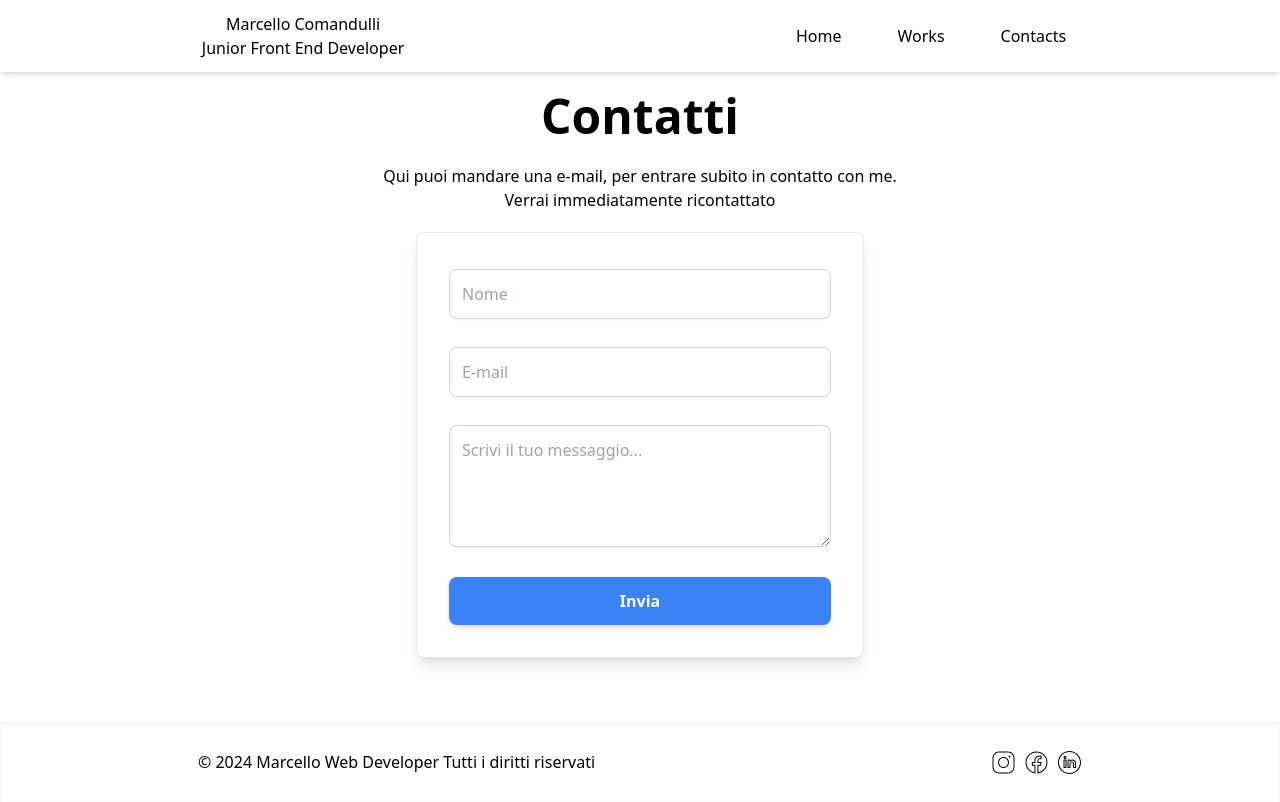
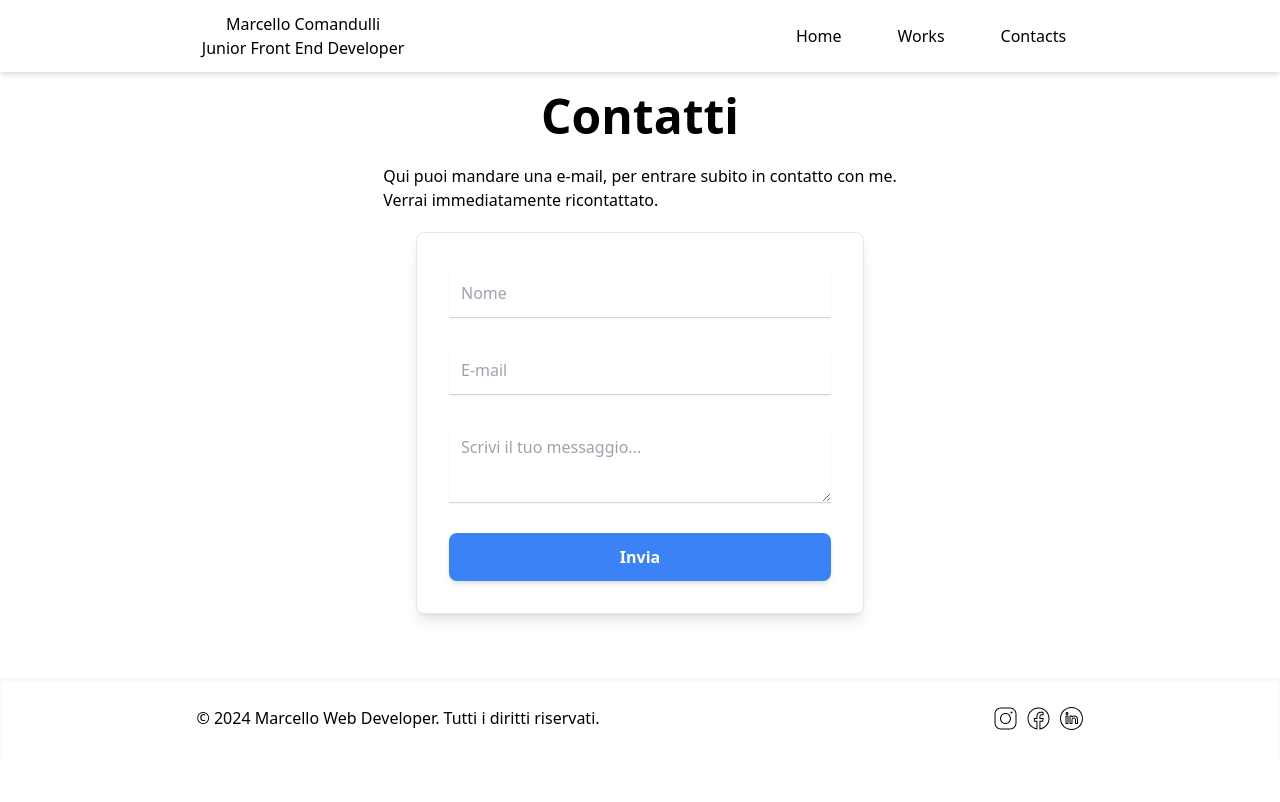
Before and after one commit to marcellocomandulli/portfolio, a React (Vite) app: page /contacts in a window 1280 px wide. Built offline with nearby package versions, Linux system fonts and the light colour scheme.

Commit message:
fixed layout

```diff
--- a/src/App.tsx
+++ b/src/App.tsx
@@ -16,7 +16,7 @@ export default function App() {
 
         <Navbar />
 
-        <div className="flex flex-col items-center px-7 md:flex-row md:mb-20 md:px-20">
+        <div className="flex flex-col items-center px-7 md:flex-row md:mx-16 md:mb-20 md:justify-around ">
           <div>
             <h1 className="text-5xl">Marcello Comandulli</h1>
             <TextRotator />
--- a/src/components/Footer.tsx
+++ b/src/components/Footer.tsx
@@ -5,7 +5,7 @@ export default function Footer() {
         <div className="h-20 w-full shadow-inner flex justify-around items-center ">
           <div>
             <h4>
-              &copy; 2024 Marcello Web Developer <br className="md:hidden" />Tutti i diritti riservati
+              &copy; 2024 Marcello Web Developer. <br className="md:hidden" />Tutti i diritti riservati.
             </h4>
           </div>
 
--- a/src/components/ProjectSlider.tsx
+++ b/src/components/ProjectSlider.tsx
@@ -93,7 +93,7 @@ export default function ProjectSlider() {
         to={"/works"}
         className="self-end mb-3 mr-10 flex justify-center items-center "
       >
-        <button className="flex justify-center items-center bg-blue-500 px-6 py-1 rounded-lg hover:bg-blue-700 font-semibold">
+        <button className="flex justify-center items-center bg-blue-500 text-white w-36 py-3 rounded-lg hover:bg-blue-700 font-semibold">
           Vai ai lavori
           <svg
             xmlns="http://www.w3.org/2000/svg"
--- a/src/pages/contacts.tsx
+++ b/src/pages/contacts.tsx
@@ -96,9 +96,9 @@ export default function Contacts() {
         <h1 className="text-5xl font-semibold mb-6">
           Contatti
         </h1>
-        <h2 className="text-center">
+        <h2>
           Qui puoi mandare una e-mail, per entrare subito in contatto con me. <br />
-          Verrai immediatamente ricontattato
+          Verrai immediatamente ricontattato.
         </h2>
       </div>
 
@@ -112,7 +112,7 @@ export default function Contacts() {
                 name="name"
                 value={formData.name}
                 onChange={handleChange}
-                className={`mt-1 p-3 w-full border rounded-lg shadow-sm focus:outline-none ${
+                className={`mt-1 p-3 w-full border-b  shadow-sm focus:outline-none ${
                   errors.name
                     ? "border-red-500 focus:ring-red-500"
                     : "border-gray-300 focus:ring-blue-500"
@@ -131,7 +131,7 @@ export default function Contacts() {
                 name="email"
                 value={formData.email}
                 onChange={handleChange}
-                className={`mt-1 p-3 w-full border rounded-lg shadow-sm focus:outline-none ${
+                className={`mt-1 p-3 w-full border-b shadow-sm focus:outline-none ${
                   errors.email
                     ? "border-red-500 focus:ring-red-500"
                     : "border-gray-300 focus:ring-blue-500"
@@ -150,7 +150,7 @@ export default function Contacts() {
                 rows={4}
                 value={formData.message}
                 onChange={handleChange}
-                className="mt-1 p-3 w-full border border-gray-300 rounded-lg shadow-sm focus:outline-none focus:ring-2 focus:ring-blue-500"
+                className="mt-1 p-3 w-full h-20 overflow-y-auto border-b border-gray-300 shadow-sm focus:outline-none focus:ring-2 focus:ring-blue-500"
                 placeholder="Scrivi il tuo messaggio..."
               ></textarea>
             </div>
--- a/src/pages/works.tsx
+++ b/src/pages/works.tsx
@@ -164,7 +164,7 @@ export default function Works() {
               {activeProject === project.id && (
                 <div className="flex items-center justify-around mt-4">
                   <a href={project.gitURL}>
-                    <button className="flex justify-center items-center bg-blue-500 px-6 py-1 rounded-lg hover:bg-blue-700 font-semibold">
+                    <button className="flex justify-center items-center bg-blue-500 text-white w-28 py-2 rounded-lg hover:bg-blue-700 font-semibold">
                       GitHub
                       <svg
                         xmlns="http://www.w3.org/2000/svg"
@@ -172,7 +172,7 @@ export default function Works() {
                         viewBox="0 0 24 24"
                         strokeWidth="1.5"
                         stroke="currentColor"
-                        className="size-4"
+                        className="size-3"
                       >
                         <path
                           strokeLinecap="round"
@@ -183,7 +183,7 @@ export default function Works() {
                     </button>
                   </a>
                   <a href={project.siteURL}>
-                    <button className="flex justify-center items-center bg-blue-500 px-6 py-1 rounded-lg hover:bg-blue-700 font-semibold">
+                    <button className="flex justify-center items-center bg-blue-500 text-white w-28 py-2 rounded-lg hover:bg-blue-700 font-semibold">
                       Sito
                       <svg
                         xmlns="http://www.w3.org/2000/svg"
@@ -191,7 +191,7 @@ export default function Works() {
                         viewBox="0 0 24 24"
                         strokeWidth="1.5"
                         stroke="currentColor"
-                        className="size-4"
+                        className="size-3"
                       >
                         <path
                           strokeLinecap="round"
```
Also changed, not shown: tailwind.config.js (line endings or trailing spaces).
